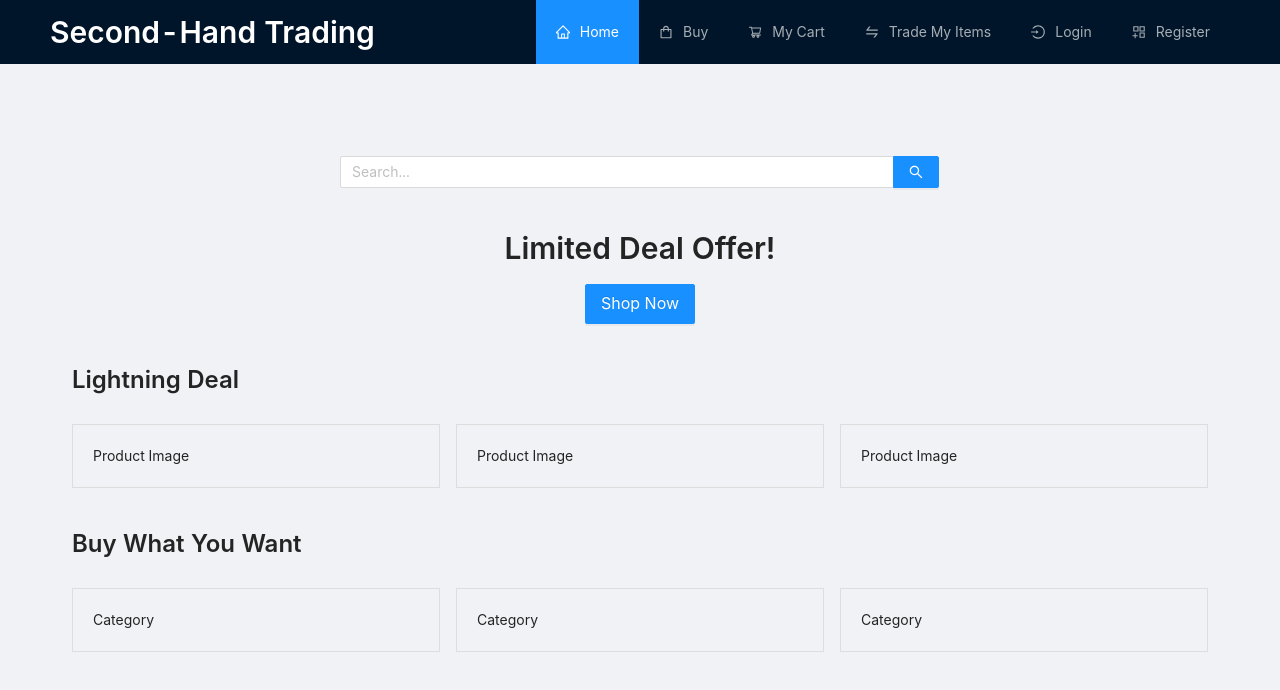
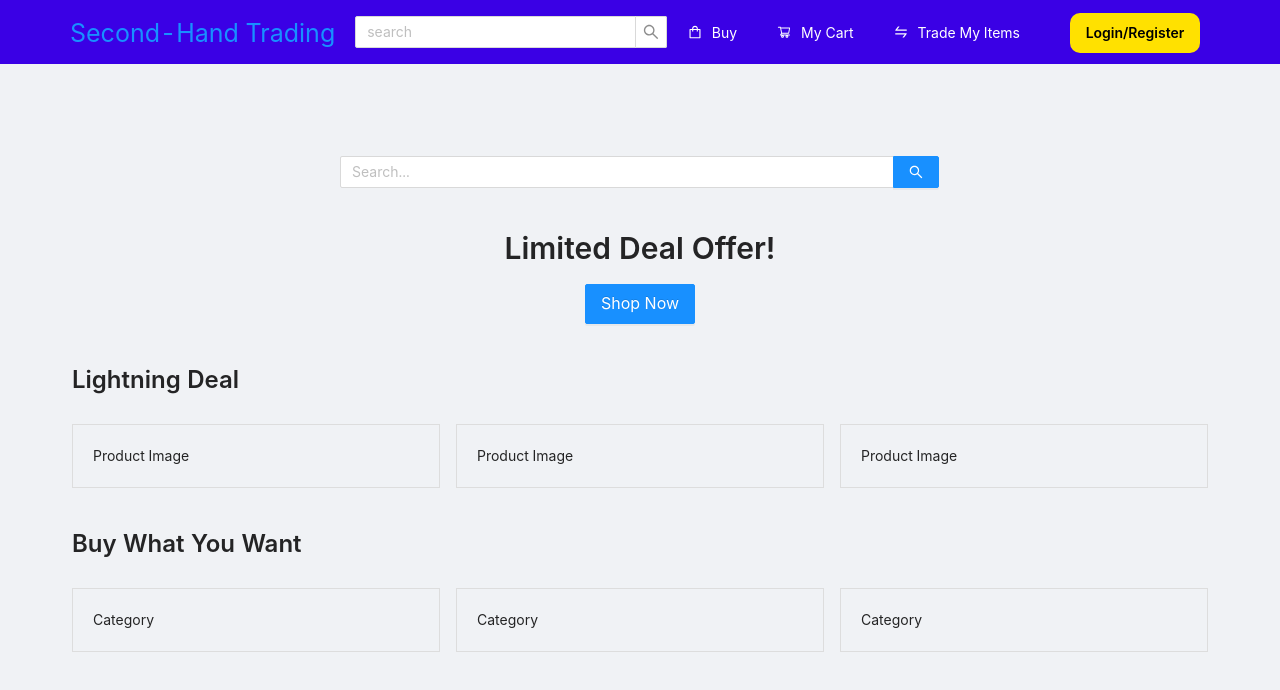
Before and after one commit to mikeu04/trading-app-frontend, a React (Create React App) app: page / in a window 1280 px wide. Shown: the top 690 px of the page. Built offline with nearby package versions, Linux system fonts and the light colour scheme.

Commit message:
add navBar

```diff
--- a/src/App.js
+++ b/src/App.js
@@ -333,7 +333,7 @@
 // export default App;
 import React, { useState, useEffect } from "react";
 import Cookies from "js-cookie";
-import { Layout, Menu, Typography } from "antd";
+import { Button, Layout, Menu, Typography } from "antd";
 import {
   UserOutlined,
   LoginOutlined,
@@ -348,12 +348,14 @@ import Register from "./components/Register";
 import Logout from "./components/Logout";
 import Homepage from "./components/Homepage";
 import TradeMyItems from "./components/TradeMyItems";
+import Search from "antd/lib/input/Search";
 
 const { Header, Content } = Layout;
 const { Title } = Typography;
+const HOME_PAGE_STATE = "home";
 
 function App() {
-  const [selectedMenu, setSelectedMenu] = useState("home");
+  const [selectedMenu, setSelectedMenu] = useState(HOME_PAGE_STATE);
   const [isLoggedIn, setIsLoggedIn] = useState(false);
 
   // Check session on page load
@@ -367,23 +369,21 @@ function App() {
   const handleLoginSuccess = (sessionToken) => {
     Cookies.set("sessionToken", sessionToken);
     setIsLoggedIn(true);
-    setSelectedMenu("home");
+    setSelectedMenu(HOME_PAGE_STATE);
   };
 
   const handleLogout = () => {
     Cookies.remove("sessionToken");
     setIsLoggedIn(false);
-    setSelectedMenu("home");
+    setSelectedMenu(HOME_PAGE_STATE);
   };
 
   const renderContent = () => {
     switch (selectedMenu) {
-      case "home":
+      case HOME_PAGE_STATE:
         return <Homepage isLoggedIn={isLoggedIn} onLogout={handleLogout} />;
-      case "login":
+      case "loginAndRegister":
         return <Login onSuccess={handleLoginSuccess} />;
-      case "register":
-        return <Register />;
       case "trade":
         return isLoggedIn ? (
           <TradeMyItems />
@@ -395,6 +395,25 @@ function App() {
     }
   };
 
+  // const renderContent = () => {
+  //   switch (selectedMenu) {
+  //     case "home":
+  //       return <Homepage isLoggedIn={isLoggedIn} onLogout={handleLogout} />;
+  //     case "login":
+  //       return <Login onSuccess={handleLoginSuccess} />;
+  //     case "register":
+  //       return <Register />;
+  //     case "trade":
+  //       return isLoggedIn ? (
+  //         <TradeMyItems />
+  //       ) : (
+  //         <Login onSuccess={handleLoginSuccess} />
+  //       );
+  //     default:
+  //       return <div>Welcome to the Home Page!</div>;
+  //   }
+  // };
+
   return (
     <Layout>
       <Header
@@ -402,22 +421,33 @@ function App() {
           display: "flex",
           justifyContent: "space-between",
           alignItems: "center",
+          backgroundColor: "#3a00e5",
         }}
       >
-        <Title level={2} style={{ color: "white", margin: 0 }}>
-          Second-Hand Trading
-        </Title>
-
         <Menu
-          theme="dark"
+          className="navBar"
           mode="horizontal"
           selectedKeys={[selectedMenu]}
           onClick={(e) => setSelectedMenu(e.key)}
-          style={{ flex: 1, justifyContent: "flex-end" }}
+          style={{
+            flex: 1,
+            justifyContent: "space-between",
+            alignItems: "center",
+          }}
         >
-          <Menu.Item key="home" icon={<HomeOutlined />}>
-            Home
+          <Menu.Item
+            key={HOME_PAGE_STATE}
+            style={{ fontSize: "25px", marginLeft: 0 }}
+          >
+            Second-Hand Trading
           </Menu.Item>
+          <Search
+            style={{ width: "30%" }}
+            placeholder="search"
+            allowClear
+            // onSearch={onSearch}
+          />
+
           <Menu.Item key="buy" icon={<ShoppingOutlined />}>
             Buy
           </Menu.Item>
@@ -428,6 +458,30 @@ function App() {
             Trade My Items
           </Menu.Item>
           {!isLoggedIn && (
+            <Menu.Item key="loginAndRegister">
+              <Button className="loginButton">Login/Register</Button>
+            </Menu.Item>
+          )}
+          {isLoggedIn && (
+            <Menu.Item key="logout">
+              <Logout onLogout={handleLogout} />
+            </Menu.Item>
+          )}
+
+          {/* </Menu.Item>
+          {!isLoggedIn && (
+            <>
+              <Menu.Item key="loginAndRegister" className="loginButton">
+                loginAndRegister
+              </Menu.Item>
+            </>
+          )}
+          {isLoggedIn && (
+            <Menu.Item key="logout">
+              <Logout onLogout={handleLogout} />
+            </Menu.Item>
+          )} */}
+          {/* {!isLoggedIn && (
             <>
               <Menu.Item key="login" icon={<LoginOutlined />}>
                 Login
@@ -441,7 +495,7 @@ function App() {
             <Menu.Item key="logout" icon={<UserOutlined />}>
               <Logout onLogout={handleLogout} />
             </Menu.Item>
-          )}
+          )} */}
         </Menu>
       </Header>
       <Layout style={{ padding: "24px" }}>
--- /dev/null
+++ b/src/components/Buttons.js
@@ -0,0 +1,3 @@
+import React from "react";
+
+function landingButton() {}
--- a/src/components/Login.js
+++ b/src/components/Login.js
@@ -1,38 +1,39 @@
-import { Button, Form, Input, message, Modal } from 'antd'
-import React, { useState } from 'react';
-import { LockOutlined, UserOutlined } from '@ant-design/icons';
-import { login } from '../utils'
-
+import { Button, Form, Input, message, Modal } from "antd";
+import React, { useState } from "react";
+import { LockOutlined, UserOutlined } from "@ant-design/icons";
+import { login } from "../utils";
+import Register from "./Register";
 
 function Login({ onSuccess }) {
-  const [displayModal, setDisplayModal] = useState(false)
-
+  const [displayModal, setDisplayModal] = useState(false);
 
   const handleCancel = () => {
-    setDisplayModal(false)
-  }
-
+    setDisplayModal(false);
+  };
 
   const signinOnClick = () => {
-    setDisplayModal(true)
-  }
-
+    setDisplayModal(true);
+  };
 
   const onFinish = (data) => {
     login(data)
       .then(() => {
-        setDisplayModal(false)
-        message.success(`Welcome back`)
-        onSuccess()
-      }).catch((err) => {
-        message.error(err.message)
+        setDisplayModal(false);
+        message.success(`Welcome back`);
+        onSuccess();
       })
-  }
-
+      .catch((err) => {
+        message.error(err.message);
+      });
+  };
 
   return (
     <>
-      <Button shape="round" onClick={signinOnClick} style={{ marginRight: '20px' }}>
+      <Button
+        shape="round"
+        onClick={signinOnClick}
+        style={{ marginRight: "20px" }}
+      >
         Login
       </Button>
       <Modal
@@ -42,25 +43,18 @@ function Login({ onSuccess }) {
         footer={null}
         destroyOnClose={true}
       >
-        <Form
-          name="normal_login"
-          onFinish={onFinish}
-          preserve={false}
-        >
+        <Form name="normal_login" onFinish={onFinish} preserve={false}>
           <Form.Item
             name="username"
-            rules={[{ required: true, message: 'Please input your Username!' }]}
+            rules={[{ required: true, message: "Please input your Username!" }]}
           >
             <Input prefix={<UserOutlined />} placeholder="Username" />
           </Form.Item>
           <Form.Item
             name="password"
-            rules={[{ required: true, message: 'Please input your Password!' }]}
+            rules={[{ required: true, message: "Please input your Password!" }]}
           >
-            <Input.Password
-              prefix={<LockOutlined />}
-              placeholder="Password"
-            />
+            <Input.Password prefix={<LockOutlined />} placeholder="Password" />
           </Form.Item>
           <Form.Item>
             <Button type="primary" htmlType="submit">
@@ -69,9 +63,13 @@ function Login({ onSuccess }) {
           </Form.Item>
         </Form>
       </Modal>
+
+      {/* register draft */}
+      <div>
+        no accout? <Register />
+      </div>
     </>
-  )
+  );
 }
 
-
-export default Login
+export default Login;
--- a/src/components/Logout.js
+++ b/src/components/Logout.js
@@ -1,5 +1,5 @@
-import { Button, Modal, message } from 'antd';
-import React, { useState } from 'react';
+import { Button, Modal, message } from "antd";
+import React, { useState } from "react";
 
 function Logout({ onLogout }) {
   const [displayModal, setDisplayModal] = useState(false);
@@ -21,7 +21,7 @@ function Logout({ onLogout }) {
 
   return (
     <>
-      <Button shape="round" onClick={logoutOnClick} type="primary">
+      <Button className="loginButton" onClick={logoutOnClick}>
         Log Out
       </Button>
       <Modal
@@ -31,7 +31,7 @@ function Logout({ onLogout }) {
         footer={null}
         destroyOnClose={true}
       >
-        <div style={{ textAlign: 'center', padding: '20px 0' }}>
+        <div style={{ textAlign: "center", padding: "20px 0" }}>
           <p>Are you sure you want to log out?</p>
           <Button type="primary" onClick={handleLogout}>
             Yes, Log Out
--- a/src/index.css
+++ b/src/index.css
@@ -6,7 +6,15 @@
   font-size: inherit;
   color: currentColor;
 }
+.ant-menu-horizontal,
+.ant-menu-item::after,
+.ant-menu-submenu::after {
+  border: none !important;
+}
 
+/* .ant-menu-item-selected {
+  background-color: #f9bb00 !important;
+} */
 body {
   margin: 0;
   font-family: -apple-system, BlinkMacSystemFont, "Segoe UI", "Roboto", "Oxygen",
@@ -21,19 +29,14 @@ code {
     monospace;
 }
 
-.no-wave.ant-btn::after {
-  display: none !important;
+.title {
+  font-size: 100px;
 }
 
 .navBar {
   background-color: #3a00e5;
-  width: 100%;
+  color: white;
   height: 100px;
-  display: flex;
-  justify-content: space-between;
-  align-items: center;
-  color: white;
-  padding: 0px 40px;
 }
 
 .banner {
@@ -53,7 +56,7 @@ code {
   color: black;
 }
 
-.buttonYellow {
+.loginButton {
   background-color: #ffe100;
   width: 130px;
   height: 40px;
@@ -63,19 +66,20 @@ code {
   font: 14px;
   font-weight: 600;
   border: none;
+  text-align: center;
 }
 
-.buttonYellow:hover {
+.loginButton:hover {
   background-color: #f9bb00;
   border: none;
-  color: black;
+  color: white;
   border-radius: 10px;
   margin: 10px;
   font: 14px;
   font-weight: 600;
 }
 
-.buttonYellow:focus {
+.loginButton:focus {
   background-color: #f9bb00;
   border: none;
   color: black;
```
